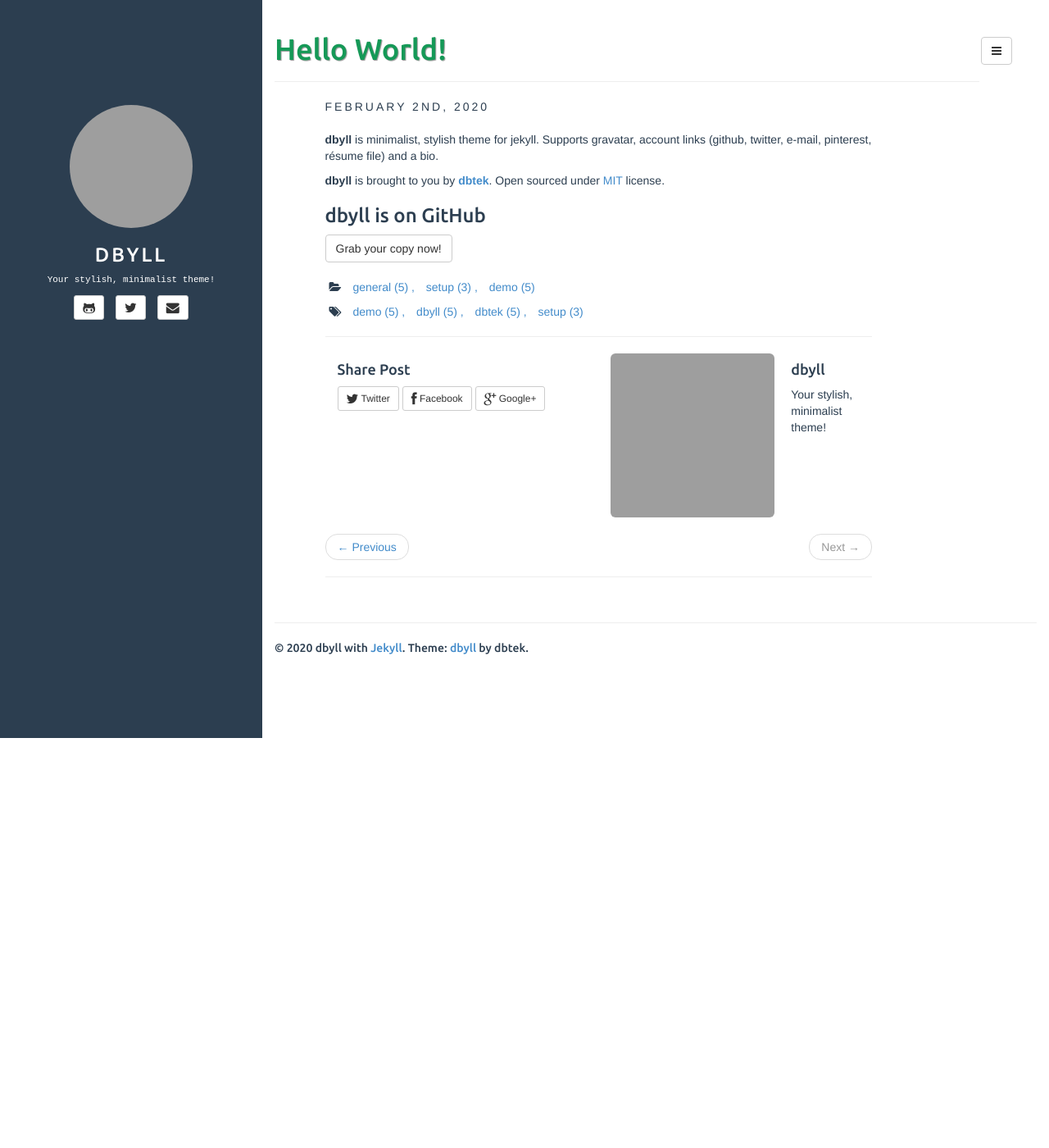
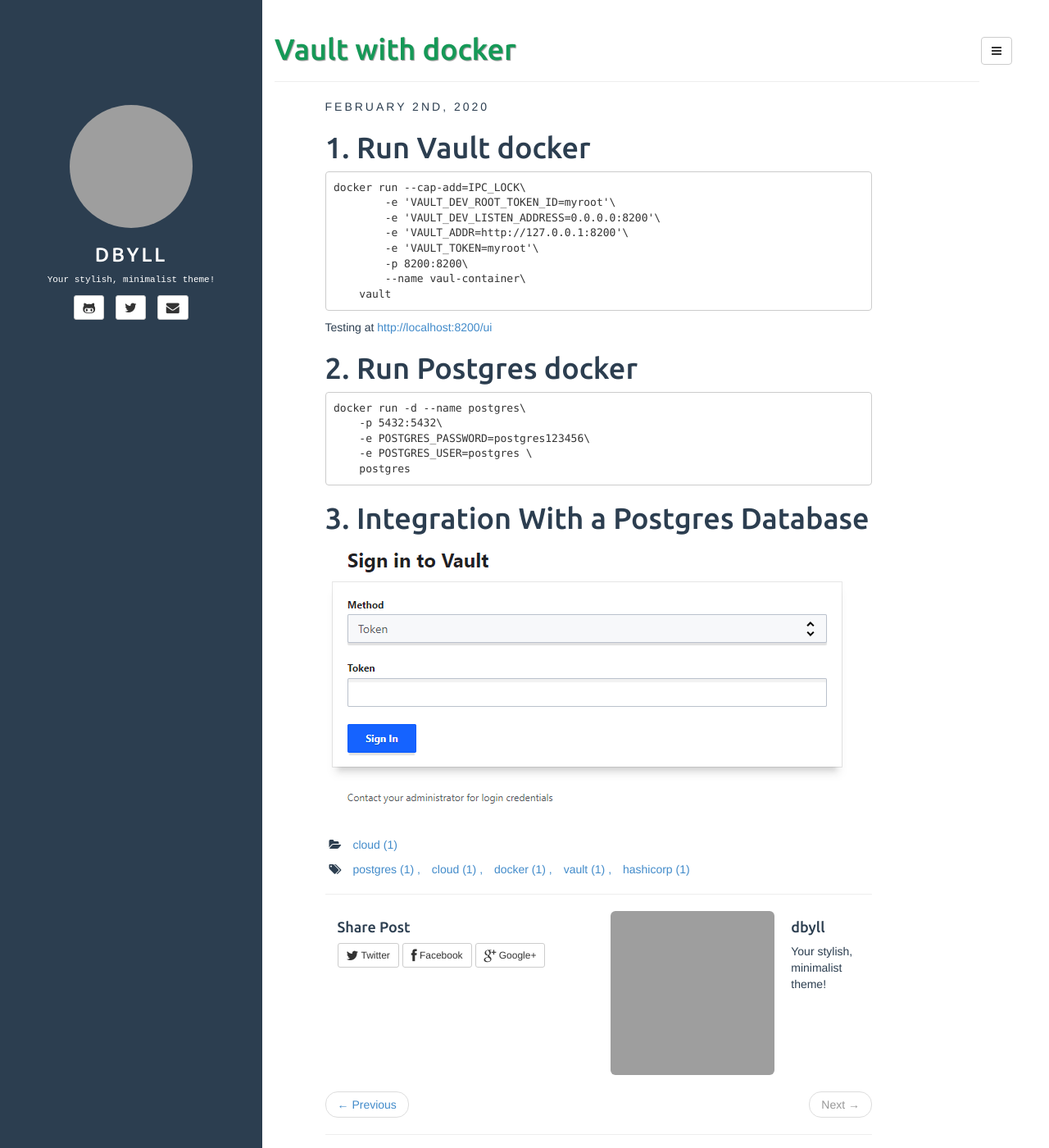
Before and after one commit to 97lynk/97lynk.github.io, a Jekyll site: the page built from _posts/2020-02-02-vault.md, in a window 1280 px wide and 1400 px high. Shown: the whole window at 82% size. Built offline with Jekyll 4.4.1, drawn with Linux system fonts in a browser that asks for light colours; comment, search, counter and statistics services are not loaded; grey boxes are pictures that could not be loaded.

Commit message:
new post

````diff
--- a/_posts/2020-02-02-vault.md
+++ b/_posts/2020-02-02-vault.md
@@ -1,16 +1,33 @@
 ---
 layout: post
-title: Hello World!
-categories: [general, setup, demo]
-tags: [demo, dbyll, dbtek, setup]
-fullview: true
-comments: true
+title: Vault with docker
+categories: [cloud]
+tags: [postgres, cloud, docker, vault, hashicorp]
+description: Using Vault to manage Postgres's credential
+comments: false
 ---
 
-**dbyll** is minimalist, stylish theme for jekyll. Supports gravatar, account links (github, twitter, e-mail, pinterest, résume file) and a bio.
+# 1. Run Vault docker
+```
+docker run --cap-add=IPC_LOCK\
+	-e 'VAULT_DEV_ROOT_TOKEN_ID=myroot'\
+	-e 'VAULT_DEV_LISTEN_ADDRESS=0.0.0.0:8200'\
+	-e 'VAULT_ADDR=http://127.0.0.1:8200'\
+	-e 'VAULT_TOKEN=myroot'\
+	-p 8200:8200\
+	--name vaul-container\
+    vault
+```
+Testing at <a href="http://localhost:8200/ui" target="_blank">http://localhost:8200/ui</a>
 
-**dbyll** is brought to you by **[dbtek](http://ismaildemirbilek.com)**. Open sourced under [MIT](http://opensource.org/licenses/MIT) license.
+# 2. Run Postgres docker
+```
+docker run -d --name postgres\
+    -p 5432:5432\
+    -e POSTGRES_PASSWORD=postgres123456\
+    -e POSTGRES_USER=postgres \
+    postgres
+```
 
-### dbyll is on GitHub
-
-<a class="btn btn-default" href="https://github.com/dbtek/dbyll">Grab your copy now!</a>
+# 3. Integration With a Postgres Database
+![SignIn](/assets/media/signin-vault-ui.png)
````
